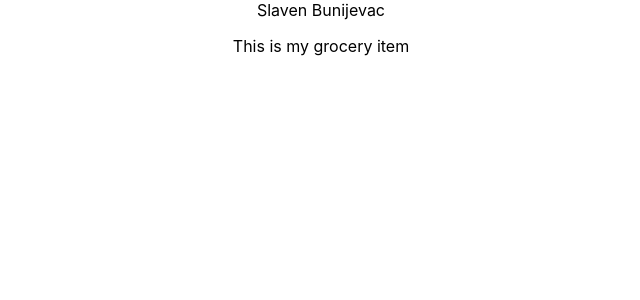
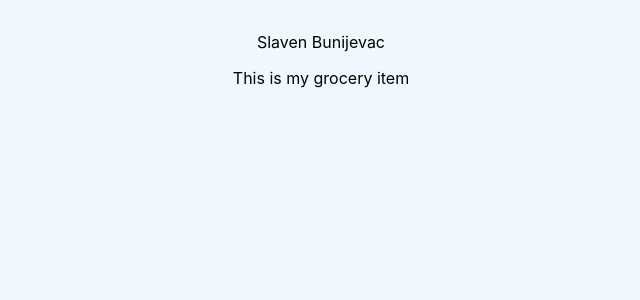
Before and after one commit to BSlaven/my_grocery_list, a React (Vite) app: page / in a window 1280 px wide. Shown: the top 300 px of the page, without its empty margins (319-959 px from the left). Built offline with nearby package versions, Linux system fonts and the light colour scheme.

Commit message:
add some base styles for app compnent

```diff
--- a/src/App.css
+++ b/src/App.css
@@ -1,42 +1,10 @@
 .App {
-  text-align: center;
-}
-
-.App-logo {
-  height: 40vmin;
-  pointer-events: none;
-}
-
-@media (prefers-reduced-motion: no-preference) {
-  .App-logo {
-    animation: App-logo-spin infinite 20s linear;
-  }
-}
-
-.App-header {
-  background-color: #282c34;
+  width: 90%;
+  max-width: 900px;
   min-height: 100vh;
+  margin: 0 auto;
+  padding: 2rem 1rem 1rem;
   display: flex;
   flex-direction: column;
   align-items: center;
-  justify-content: center;
-  font-size: calc(10px + 2vmin);
-  color: white;
 }
-
-.App-link {
-  color: #61dafb;
-}
-
-@keyframes App-logo-spin {
-  from {
-    transform: rotate(0deg);
-  }
-  to {
-    transform: rotate(360deg);
-  }
-}
-
-button {
-  font-size: calc(10px + 2vmin);
-}
--- a/src/GroceryItem/GroceryItem.jsx
+++ b/src/GroceryItem/GroceryItem.jsx
@@ -4,7 +4,9 @@
   return (
     <div className={classes.item}>
       <p className={classes.text}>This is my grocery item</p>
+      <div className={classes.iconContainer}>
 
+      </div>
     </div>
   )
 }
--- a/src/index.css
+++ b/src/index.css
@@ -1,4 +1,5 @@
 body {
+  background-color: aliceblue;
   margin: 0;
   font-family: -apple-system, BlinkMacSystemFont, 'Segoe UI', 'Roboto', 'Oxygen',
     'Ubuntu', 'Cantarell', 'Fira Sans', 'Droid Sans', 'Helvetica Neue',
```
